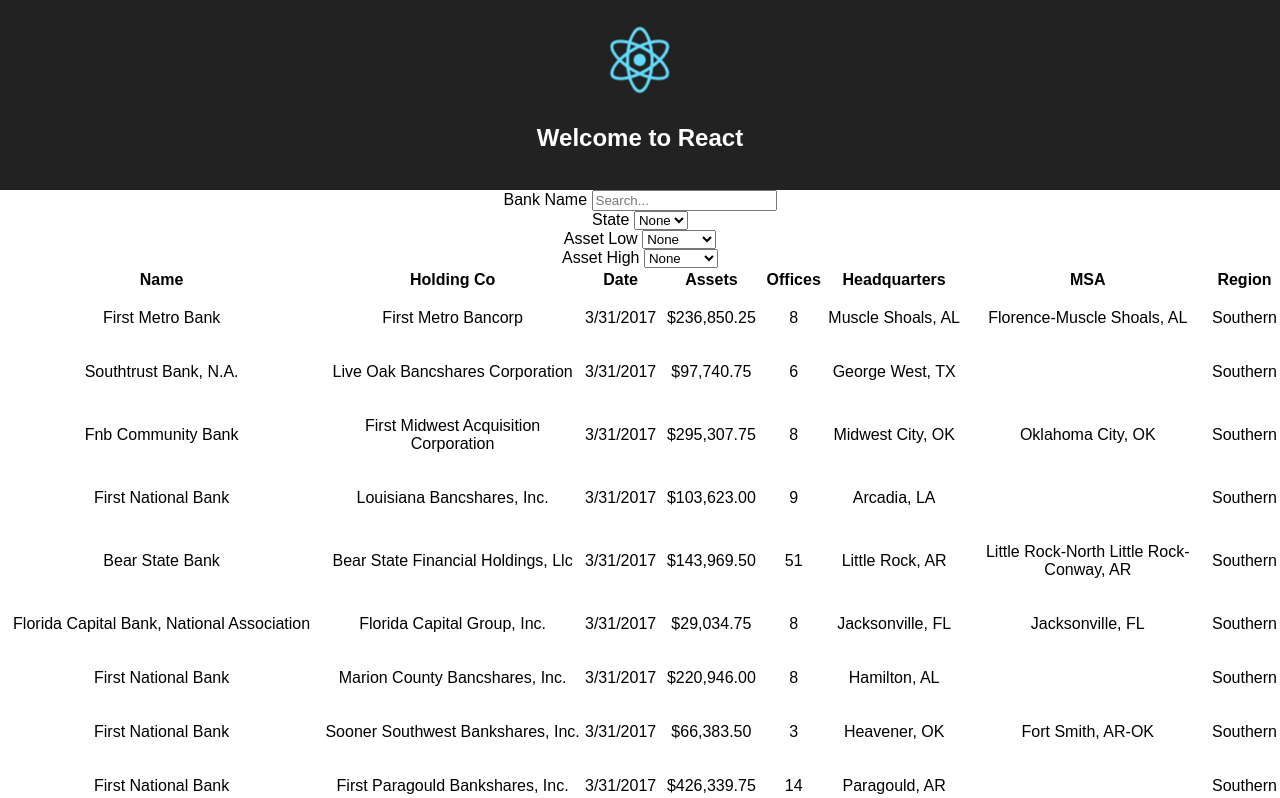
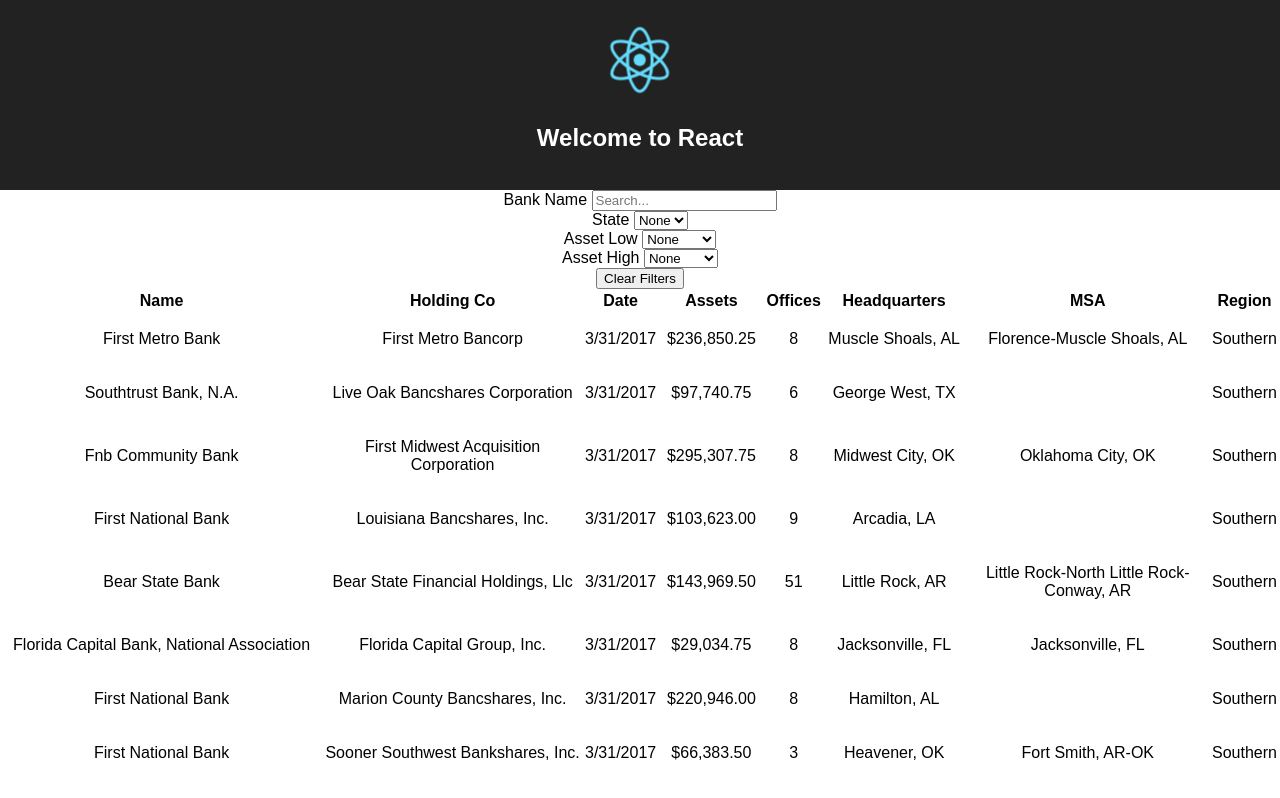
Before and after one commit to joshphiggins/bank-component, a React (Create React App) app: page / in a window 1280 px wide. Shown: the top 798 px of the page. Built offline with nearby package versions, Linux system fonts and the light colour scheme; the HTML template or start-up script is replaced by a standard one.

Commit message:
clear button

```diff
--- a/src/components/BankSearch.js
+++ b/src/components/BankSearch.js
@@ -4,7 +4,7 @@
 import AssetSelect from './AssetSelect';
 import BankTable from './BankTable';
 import SearchBar from './SearchBar';
-import { Grid, Col, Form, FormGroup } from 'react-bootstrap';
+import { Grid, Col, Form, Button, FormGroup } from 'react-bootstrap';
 
 class FilterableBankTable extends Component {
   constructor(props) {
@@ -21,6 +21,7 @@
     this.updateFilterUsState = this.updateFilterUsState.bind(this);
     this.updateAssetHigh = this.updateAssetHigh.bind(this);
     this.updateAssetLow = this.updateAssetLow.bind(this);
+    this.clearFilters = this.clearFilters.bind(this);
 
   };
   updateFilterText(value) {
@@ -63,26 +64,15 @@
       filteredItems: filteredBks
     })
   }
-  /*componentWillUpdate(nextProps, nextState){
-    const filteredItems = this.props.bks;
-    const runFilteredText = filteredItems.filter(
-      (item) => item['name'].toLowerCase().search(
-        this.state.filterText.toLowerCase()) !== -1)
-    const runFilterState = runFilteredText.filter(
-      (item) => item['state'] === this.state.filterState)
-    const runFilterAssetHigh =  runFilterState.filter(
-      (item) => item['asset'] <= this.state.filterAssetHigh)
-    const runFilterAssetLow = runFilterAssetHigh.filter(
-      (item) => item['asset'] >= this.state.filterAssetLow)
-
+  clearFilters () {
     this.setState({
-      filteredItems: runFilterAssetLow
+      filterText: '',
+      filterUsState: '',
+      filterAssetHigh: '',
+      filterAssetLow: ''
     })
-  }*/
+  }
   render () {
-    // intialBks = this.props.bks;
-
-
     let filteredItems = this.props.bks;
     let state = this.state;
     ["filterText", "filterUsState", "filterAssetHigh", "filterAssetLow"]
@@ -115,7 +105,7 @@
     return (
       <div className="container-fluid">
         <Grid>
-          <Col md={12} >
+          <Col lg={12} >
           <Form inline>
             <FormGroup controlId="formBankSearch">
               <SearchBar
@@ -147,6 +137,12 @@
               onFilterAsset={this.updateAssetHigh}
               filterState="filterAssetHigh"
             />
+            {' '}
+            <FormGroup>
+              <Button onClick={this.clearFilters}>
+                Clear Filters
+              </Button>
+            </FormGroup>
           </Form>
         </Col>
         </Grid>
--- a/src/components/StateForm.js
+++ b/src/components/StateForm.js
@@ -17,7 +17,6 @@
     let value = event.target.value
     let none = value === 'None';
     let filterValue = none ? "" : value
-    // this.props.onFilterUsState(filterValue, "filterUsState");
     this.props.onFilterUsState(filterValue)
 
   }
```
Also changed, not shown: 1 other file (tests, documents, lock files or other folders).
